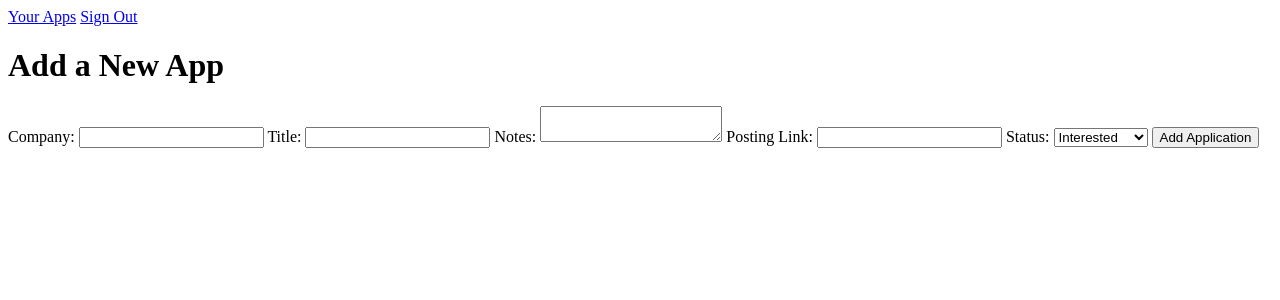
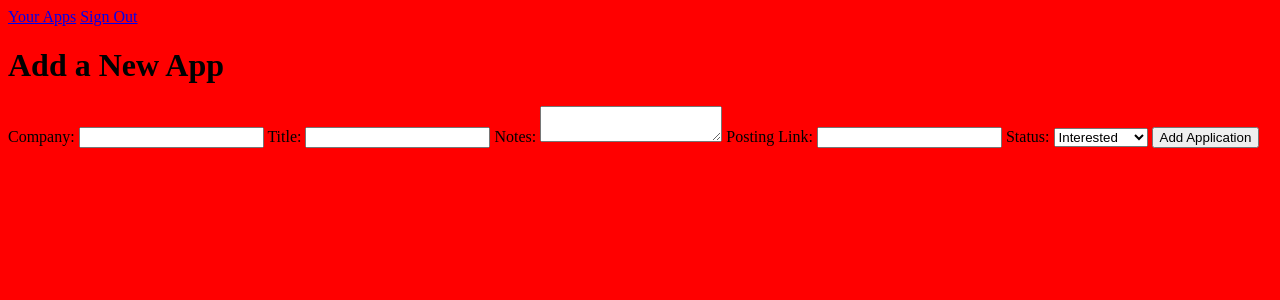
Before and after one commit to KhalilKhunji/skyrockit, a Node server app: page /users/2/applications/new in a window 1280 px wide. Shown: the top 300 px of the page. Run offline with Node 20, Linux system fonts and the light colour scheme; the visitor is signed in with stand-in values (Sample User, id 1); some libraries are stand-ins or nearby versions.

Commit message:
added public/stylesheets

```diff
--- /dev/null
+++ b/public/stylesheets/style.css
@@ -0,0 +1,3 @@
+body {
+    background-color: red;
+}
--- a/server.js
+++ b/server.js
@@ -8,6 +8,7 @@ const session = require('express-session');
 const isSignedIn = require('./middleware/is-signed-in.js');
 const passUserToView = require('./middleware/pass-user-to-view.js');
 const applicationsController = require('./controllers/applications.js');
+const path = require('path');
 
 const authController = require('./controllers/auth.js');
 
@@ -32,6 +33,9 @@ app.use(
 
 app.use(passUserToView);
 
+//Link to public directory
+app.use(express.static(path.join(__dirname, "public")));
+
 app.get('/', (req, res) => {
   if (req.session.user) {
     res.redirect(`/users/${req.session.user._id}/applications`);
--- a/views/applications/new.ejs
+++ b/views/applications/new.ejs
@@ -4,6 +4,7 @@
   <meta charset="UTF-8">
   <meta name="viewport" content="width=device-width, initial-scale=1.0">
   <title>Add a New App</title>
+  <link rel="stylesheet" href="/stylesheets/style.css">
 </head>
   <body>
     <%- include('../partials/_navbar.ejs') %>
```
